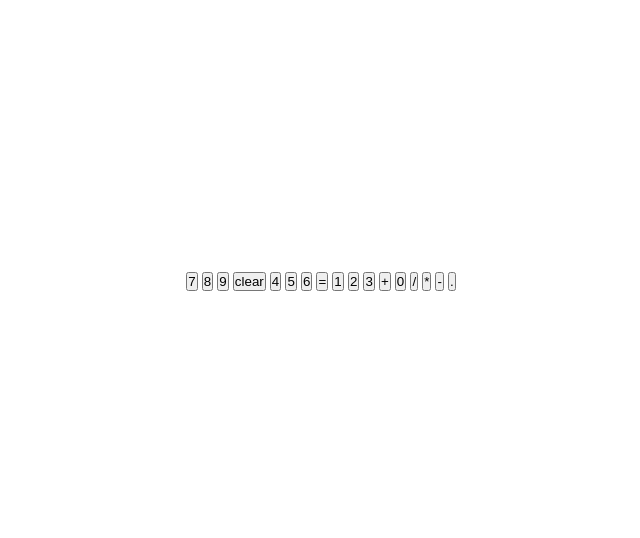
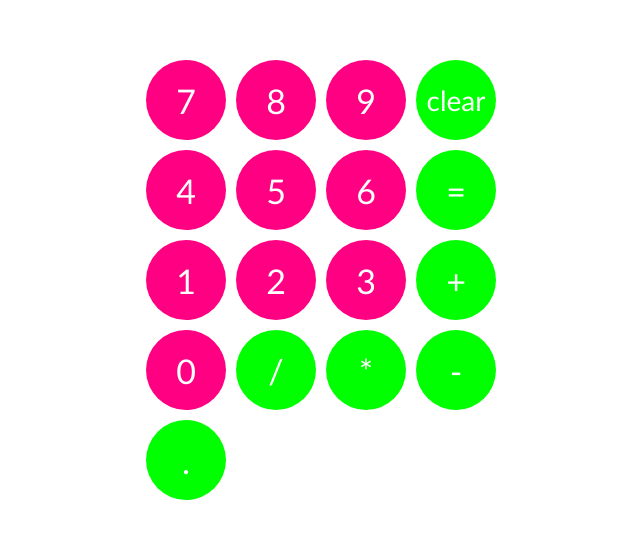
Before and after one commit to carinagrode/calculator, a plain HTML site: page index.html in a window 1280 px wide. Shown: the part 120-658 px from the top of the page, without its empty margins (319-959 px from the left). Drawn offline with Linux system fonts and the light colour scheme.

Commit message:
Add style to the buttons

```diff
--- a/style.css
+++ b/style.css
@@ -8,7 +8,40 @@ body {
     display: flex;
     justify-content: center;
     align-items: center;
-    font-family:'Trebuchet MS', 'Lucida Sans Unicode', 'Lucida Grande', 'Lucida Sans', Arial, sans-serif;
-    font-size: 16px;
     height: 100vh;
 }
+
+#display {
+    background-color: rgb(0, 255, 0);
+}
+
+#buttons {
+    display: flex;
+    flex-wrap: wrap;
+    gap: 10px;
+    width: 350px;
+}
+
+button {
+    border-radius: 50%;
+    border: none;
+    color: white;
+    font-family:'Trebuchet MS', 'Lucida Sans Unicode', 'Lucida Grande', 'Lucida Sans', Arial, sans-serif;
+    font-weight: 500;
+    font-size: 34px;
+    width: 80px;
+    height: 80px;
+}
+
+
+.digit {
+    background-color: rgb(255, 0, 130);
+}
+
+.operation {
+    background-color: rgb(0, 255, 0);
+}
+
+#clear {
+    font-size: 28px;
+}
```
